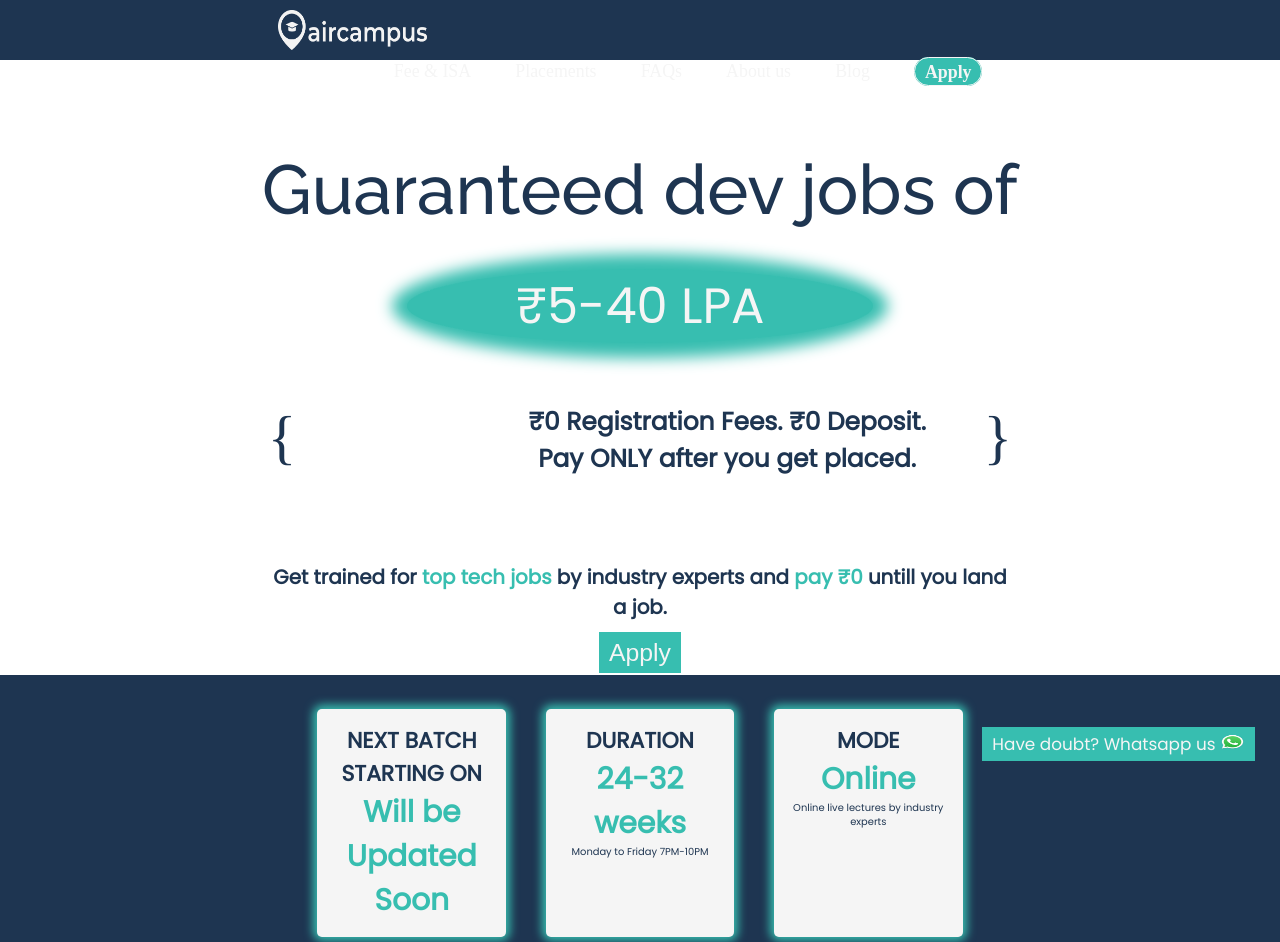
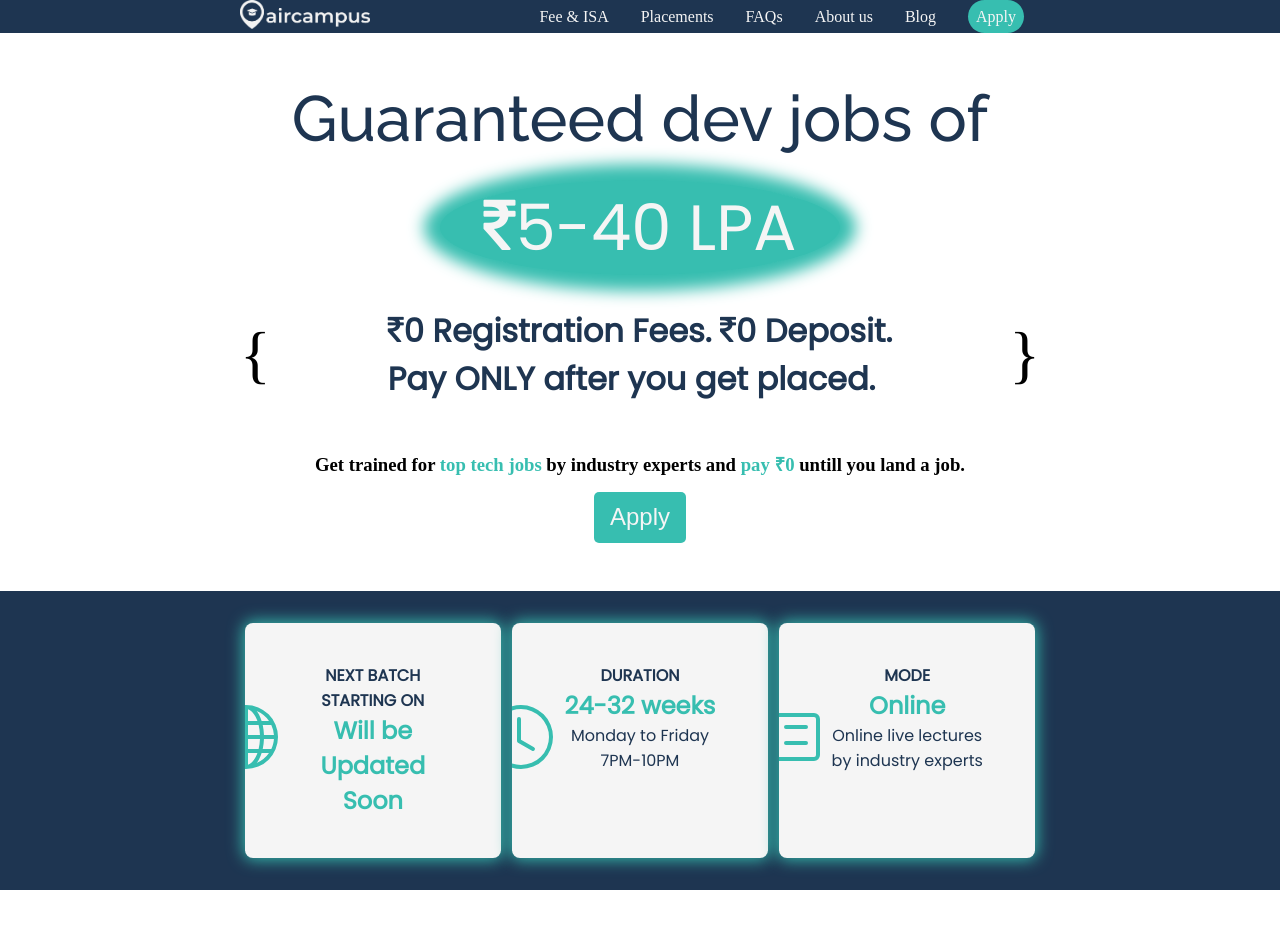
Before and after one commit to Ravi140891/AirCampus, a plain HTML site: page index.html in a window 1280 px wide. After the commit the page ends 890 px from the top, so only its background shows below. Drawn offline with Linux system fonts and the light colour scheme.

Commit message:
modified

```diff
--- a/index.html
+++ b/index.html
@@ -1,27 +1,32 @@
 <!DOCTYPE html>
 <html lang="en">
+
 <head>
     <meta charset="UTF-8">
     <meta http-equiv="X-UA-Compatible" content="IE=edge">
     <meta name="viewport" content="width=device-width, initial-scale=1.0">
     <link rel="stylesheet" href="style.css">
+    <link rel="stylesheet" href="https://cdnjs.cloudflare.com/ajax/libs/font-awesome/4.7.0/css/font-awesome.min.css">
     <link rel="preconnect" href="https://fonts.googleapis.com">
     <link rel="preconnect" href="https://fonts.gstatic.com" crossorigin>
     <link href="https://fonts.googleapis.com/css2?family=Poppins&display=swap" rel="stylesheet">
     <link rel="preconnect" href="https://fonts.googleapis.com">
     <link rel="preconnect" href="https://fonts.gstatic.com" crossorigin>
-    <link href="https://fonts.googleapis.com/css2?family=Libre+Baskerville:wght@700&family=Raleway:wght@300;400;500&display=swap" rel="stylesheet">
-    <title>AirCampus</title>
+    <link
+        href="https://fonts.googleapis.com/css2?family=Libre+Baskerville:wght@700&family=Raleway:wght@300;400;500&display=swap"
+        rel="stylesheet">
+    <title>Air Campus</title>
 </head>
+
 <body>
+    <div class="container">
         <header>
-        <div class="chat-bot">
-                <a href="#" class="bot">Have doubt? Whatsapp us <img src="WhatsApp_icon.png" alt=""></a>
+            <nav>
+                <div id="navbar">
+                    <div id="logo">
+                        <img src="logo.png" alt="">
                     </div>
-        <nav>
-            <div class="nav_bar">
-                <img src="logo.png" alt="Logo" class="logo">
-                <div class="menu">
+                    <div id="menu">
                         <ul>
                             <li><a>Fee & ISA</a></li>
                             <li><a>Placements</a></li>
@@ -34,42 +39,82 @@
                 </div>
             </nav>
         </header>
-
-    <section class="sec1">
-        <h1 class="heading">Guaranteed dev jobs of <br></h1>
-        <div><h1><p class="heading2">&#8377;5-40 LPA</p></h1></div>
+        <main>
+            <div class="sec1">
+                <h1 class="heading">Guaranteed dev jobs of </h1>
+                <h1 class="heading2"><i class="fa fa-rupee"></i>5-40 LPA</h1>
                 <div class="mid_sec">
-            <div class="brace1">{</div>
+                    <div class="brace">{</div>
                     <div class="para">
-            ₹0 Registration Fees. ₹0 Deposit. <br />
-            Pay ONLY after you get placed.
+                        <p><i class="fa fa-rupee"></i>0 Registration Fees. <i class="fa fa-rupee"></i>0 Deposit.</p>
+                        <p>Pay ONLY after you get placed.</p>
                     </div>
-            <div class="brace2">}</div>
+                    <div class="brace">}</div>
+                </div>
+                <h3>Get trained for <span style="color: #37BEB0;">top tech jobs</span> by industry experts and <span
+                        style="color: #37BEB0;">pay ₹0</span> untill you land a job.</h3>
+                <div class="btn"><button>Apply</button></div>
             </div>
             <div class="sec2">
-            <p>Get trained for <span style="color: #37BEB0;">top tech jobs</span> by industry experts and <span style="color: #37BEB0;">pay ₹0</span> untill you land a job.</p>
+                <div class="title first">
+                    <div class="globe">
+                        <svg xmlns="http://www.w3.org/2000/svg" width="4em" fill="#37beb0" class="bi bi-globe"
+                            viewBox="0 0 16 16">
+                            <path
+                                d="M0 8a8 8 0 1 1 16 0A8 8 0 0 1 0 8zm7.5-6.923c-.67.204-1.335.82-1.887 1.855A7.97 7.97 0 0 0 5.145 4H7.5V1.077zM4.09 4a9.267 9.267 0 0 1 .64-1.539 6.7 6.7 0 0 1 .597-.933A7.025 7.025 0 0 0 2.255 4H4.09zm-.582 3.5c.03-.877.138-1.718.312-2.5H1.674a6.958 6.958 0 0 0-.656 2.5h2.49zM4.847 5a12.5 12.5 0 0 0-.338 2.5H7.5V5H4.847zM8.5 5v2.5h2.99a12.495 12.495 0 0 0-.337-2.5H8.5zM4.51 8.5a12.5 12.5 0 0 0 .337 2.5H7.5V8.5H4.51zm3.99 0V11h2.653c.187-.765.306-1.608.338-2.5H8.5zM5.145 12c.138.386.295.744.468 1.068.552 1.035 1.218 1.65 1.887 1.855V12H5.145zm.182 2.472a6.696 6.696 0 0 1-.597-.933A9.268 9.268 0 0 1 4.09 12H2.255a7.024 7.024 0 0 0 3.072 2.472zM3.82 11a13.652 13.652 0 0 1-.312-2.5h-2.49c.062.89.291 1.733.656 2.5H3.82zm6.853 3.472A7.024 7.024 0 0 0 13.745 12H11.91a9.27 9.27 0 0 1-.64 1.539 6.688 6.688 0 0 1-.597.933zM8.5 12v2.923c.67-.204 1.335-.82 1.887-1.855.173-.324.33-.682.468-1.068H8.5zm3.68-1h2.146c.365-.767.594-1.61.656-2.5h-2.49a13.65 13.65 0 0 1-.312 2.5zm2.802-3.5a6.959 6.959 0 0 0-.656-2.5H12.18c.174.782.282 1.623.312 2.5h2.49zM11.27 2.461c.247.464.462.98.64 1.539h1.835a7.024 7.024 0 0 0-3.072-2.472c.218.284.418.598.597.933zM10.855 4a7.966 7.966 0 0 0-.468-1.068C9.835 1.897 9.17 1.282 8.5 1.077V4h2.355z" />
+                        </svg>
                     </div>
-        <div class="btn"><button>Apply</button></div>
-    </section>
-    <section>
-        <div class="sec3">
-            <div class="box">
-                <div class="title1">
-                <a href="#"><h4>NEXT BATCH STARTING ON</h4></a>
-                <a href="#"><h2 class="h2">Will be Updated Soon</h2></a>
+                    <div class="content">
+                    <a href="#">
+                        <h4>NEXT BATCH STARTING ON</h4>
+                    </a>
+                    <a href="#">
+                        <h2 class="h2">Will be Updated Soon</h2>
+                    </a>
                     </div>
-                <div class="title2">
-                <a href="#"><h4>DURATION</h4></a>
-                <a href="#"><h2 class="h2">24-32 weeks</h2></a>
+                </div>
+                <div class="title second">
+                    <div class="clock">
+                        <svg xmlns="http://www.w3.org/2000/svg" width="4em" fill="#37beb0" class="bi bi-clock"
+                            viewBox="0 0 16 16">
+                            <path
+                                d="M8 3.5a.5.5 0 0 0-1 0V9a.5.5 0 0 0 .252.434l3.5 2a.5.5 0 0 0 .496-.868L8 8.71V3.5z" />
+                            <path d="M8 16A8 8 0 1 0 8 0a8 8 0 0 0 0 16zm7-8A7 7 0 1 1 1 8a7 7 0 0 1 14 0z" />
+                        </svg>
+                    </div>
+                    <div class="content">
+                    <a href="#">
+                        <h4>DURATION</h4>
+                    </a>
+                    <a href="#">
+                        <h2 class="h2">24-32 weeks</h2>
+                    </a>
                     <p>Monday to Friday 7PM-10PM</p>
                     </div>
-                <div class="title3">
-                <a href="#"><h4>MODE</h4></a>
-                <a href="#"><h2 class="h2">Online</h2></a>
+                </div>
+                <div class="title third">
+                    <div class="checklist">
+                        <svg xmlns="http://www.w3.org/2000/svg" width="4em" fill="#37beb0" class="bi bi-card-checklist"
+                            viewBox="0 0 16 16">
+                            <path
+                                d="M14.5 3a.5.5 0 0 1 .5.5v9a.5.5 0 0 1-.5.5h-13a.5.5 0 0 1-.5-.5v-9a.5.5 0 0 1 .5-.5h13zm-13-1A1.5 1.5 0 0 0 0 3.5v9A1.5 1.5 0 0 0 1.5 14h13a1.5 1.5 0 0 0 1.5-1.5v-9A1.5 1.5 0 0 0 14.5 2h-13z" />
+                            <path
+                                d="M7 5.5a.5.5 0 0 1 .5-.5h5a.5.5 0 0 1 0 1h-5a.5.5 0 0 1-.5-.5zm-1.496-.854a.5.5 0 0 1 0 .708l-1.5 1.5a.5.5 0 0 1-.708 0l-.5-.5a.5.5 0 1 1 .708-.708l.146.147 1.146-1.147a.5.5 0 0 1 .708 0zM7 9.5a.5.5 0 0 1 .5-.5h5a.5.5 0 0 1 0 1h-5a.5.5 0 0 1-.5-.5zm-1.496-.854a.5.5 0 0 1 0 .708l-1.5 1.5a.5.5 0 0 1-.708 0l-.5-.5a.5.5 0 0 1 .708-.708l.146.147 1.146-1.147a.5.5 0 0 1 .708 0z" />
+                        </svg>
+                    </div>
+                    <div class="content">
+                    <a href="#">
+                        <h4>MODE</h4>
+                    </a>
+                    <a href="#">
+                        <h2 class="h2">Online</h2>
+                    </a>
                     <p>Online live lectures by industry experts</p>
                     </div>
                 </div>
             </div>
-    </section>
+        </main>
+    </div>
 </body>
+
 </html>
--- a/style.css
+++ b/style.css
@@ -1,247 +1,219 @@
-* {
+*{
   margin: 0;
   padding: 0;
   box-sizing: border-box;
 }
-html {
-  font-size: 62%;
+.container{
+  max-width: 100vw;
 }
-.nav_bar {
-  position: fixed;
+
+nav{
+  width: 100%;
+  padding: 0 15rem;
+  background-color: #1e3551;
+  max-height: max-content;
+  position: sticky;
   top: 0;
-  width: 100%;
-  height: 6rem;
-  background-color: #1e3551;
-  padding: 1rem;
-  box-sizing: border-box;
+
 }
-.logo {
-  width: 15rem;
-  height: 4rem;
-  margin-left: 27rem;
+
+#navbar{
+  max-width: 100%;
+  display: flex;
+  justify-content: space-between;
+  align-items: center;
 }
-.menu {
-  float: right;
+#logo{
+  max-width: 25%;
+}
+#logo img{
+  max-width: 65%;
+}
+#menu ul{
+  display: flex;
+  justify-content:center;
+  align-items: center;
   color: whitesmoke;
-  margin-right: 27rem;
-  width: fit-content;
-  font-size: 1.8rem;
 }
-.menu ul li {
+#menu ul li{
   list-style: none;
-  display: inline-block;
-  padding: 1rem 1.5rem;
-  box-sizing: border-box;
-  margin-left: .5rem;
-  margin-right: .5rem;
+  padding: 0 1rem;
+  width: max-content;;
+
 }
-li a {
+#menu li a:hover{
+  color: #1e3551;
+  background-color: whitesmoke;
   cursor: pointer;
+  padding: .5rem;
+  border-radius: 20px;
 }
-li a:hover {
-  border: 1px solid whitesmoke;
-  background-color: whitesmoke;
-  border-radius: 2rem;
-  padding: .2rem;
-  color: #1e3551;
-  box-sizing: border-box;
+#apply{
+  background-color: #37beb0;
+  padding: .5rem;
+  border-radius: 20px;
+}
+#menu li #apply:hover{
+  background-color: #37beb0;
+  padding: .5rem;
+  border-radius: 20px;
+  color: whitesmoke;
+}
+.sec1{
+  padding: 3rem 15rem;
 }
 .heading {
   text-align: center;
-  margin-top: 15rem;
   font-family: 'Raleway', sans-serif;
-  font-size: 7rem;
+  font-size: 4rem;
   font-weight: 500;
   color: #1e3551;
 }
 .heading2{
-  width:47rem;
+  max-width: 50%;
   font-family: "Poppins", sans-serif;
-  font-size: 5rem;
+  font-size: 4rem;
   font-weight: 500;
   color: whitesmoke;
-  margin:  4rem auto;
+  margin:  1.5rem auto;
   text-align: center;
   border: none;
-  /* border: 0.5px solid #09534c; */
   border-radius: 75%;
-  box-shadow: 0 0 1.5rem 1.5rem #37BEB0;
+  box-shadow: 0 0 1rem 1rem #37BEB0;
   background-color: #37BEB0;
-  margin-bottom: .5rem;
 }
 .mid_sec{
-    margin: 6rem 27rem;
-    position: relative;
+  display: flex;
+  justify-content: space-between;
   align-items: center;
-    height: 10rem;
+  margin: 2rem 0;
 }
-.brace1{
-    font-size: 6rem;
-    position: absolute;
-    color: #1e3551;
+.brace{
+  font-size: 4rem;
 }
 .para{
-    font-size: 2.5rem;
-    position: absolute;
-    text-align: center;
-    left: 35%;
+  font-size: 2rem;
   font-weight: 600;
     font-family: "Poppins", sans-serif;
     color: #1e3551;
 }
-.brace2{
-    position: absolute;
-    right: 0rem;
-    font-size: 6rem;
-    color: #1e3551;
-}
-.sec2{
-    margin: 1rem 27rem;
+.sec1 h3{
+  margin-top: 3rem;
   text-align: center;
-    font-family: "Poppins", sans-serif;
-    font-size: 2rem;
-    font-weight: 600;
-    color: #1e3551;
-    margin-top: 2.5rem;
 }
 .btn{
   text-align: center;
+  margin-top: 1rem;
 }
 .btn button{
     color: whitesmoke;
     background-color: #37BEB0;
     padding: .7rem 1rem;
-    font-size: 2.5rem;
+    font-size: 1.5rem;
+    border-radius: 5px;
     border: none;
     cursor: pointer;
 }
 .btn button:hover{
     background-color: #09534c;
 }
-.sec1{
-    height: 50rem;
+.sec2{
+  padding: 2rem 15rem;
+  display: flex;
+  justify-content: space-between;
+  flex-wrap: wrap;
+  background-color: #1e3551;
 }
-.sec3{
-  height: 27rem;
-  margin-top: 3rem;
-  background-color: #1e3551;
-  /* justify-content: center; */
-  /* align-items: center; */
-  padding-top: 3.5rem;
-  /* position: relative; */
+.sec2 h2{
+  color: #37BEB0;
 }
-.box{
-  margin: 0 32rem;
-  display: grid;
-  grid-template-columns: 1fr 1fr 1fr;
-  grid-gap: 4rem;
-  height: 20rem;
-}
-.title1{
+.title{
+  max-width: 32%;
+  min-width: 30%;
+  max-height: fit-content;
+  overflow: hidden;
   background-color: whitesmoke;
   text-align: center;
-  padding: 1.5rem;
+  padding: 1.5rem 2rem;
+  margin: 0 .3rem;
   font-family: "Poppins", sans-serif;
   color: #1e3551;
   border-radius: .5rem;
-  box-shadow: 0 0 1rem .4rem #37BEB0;
+  box-shadow: 0 0 1rem .1rem #37BEB0;
   transition-duration: 1s;
+  display: flex;
+  justify-content: space-between;
 }
-.title1 a{
+.title a{
   text-decoration: none;
   color: #1e3551;
   cursor: auto;
 }
-.h2{
-  font-size: 3rem;
-  color: #37BEB0;
+.title:hover{
+  margin-top: -1rem;
+  margin-bottom: 1rem;
 }
-.title2{
-  background-color: whitesmoke;
-  text-align: center;
-  padding: 1.5rem;
-  font-family: "Poppins", sans-serif;
-  color: #1e3551;
-  border-radius: 5px;
-  box-shadow: 0 0 1rem .4rem #37BEB0;
-  transition-duration: 1s;
+.title h4:hover{
+  color: #37beb0;
 }
-.title3{
-  background-color: whitesmoke;
-  text-align: center;
-  padding: 1.5rem;
-  font-family: "Poppins", sans-serif;
-  color: #1e3551;
-  border-radius: .5rem;
-  box-shadow: 0 0 1rem .4rem #37BEB0;
-  transition-duration: 1s;
+.first{
+  position: relative;
+  display: flex;
 }
-.title2 a{
-  text-decoration: none;
-  color: #1e3551;
-  cursor: auto;
+.content{
+  padding: 1rem;
 }
-.title3 a{
-  text-decoration: none;
-  color: #1e3551;
-  cursor: auto;
+.globe{
+  position: absolute;
+  left: -12%;
+  max-width: 30%;
+  margin-right: 3rem;
+  align-self: center;
 }
-#apply{
-  font-weight: 600;
-  background-color: #37BEB0;
-  color: whitesmoke;
-  border: 1px solid whitesmoke;
-  border-radius: 2rem;
-  padding: .4rem 1rem;
+.second{
+  position: relative;
+  display: flex;
 }
-.title1:hover{
-  margin-top: -2.5rem;
-  margin-bottom: 2.5rem;
+.clock{
+  position: absolute;
+  left: -9%;
+  max-width: 30%;
+  margin-right: 3rem;
+  align-self: center;
 }
-.title2:hover{
-  margin-top: -2.5rem;
-  margin-bottom: 2.5rem;
+.third{
+  position: relative;
+  display: flex;
 }
-.title3:hover{
-  margin-top: -2.5rem;
-  margin-bottom: 2.5rem;
+.checklist{
+  position: absolute;
+  left: -9%;
+  max-width: 30%;
+  margin-right: 3rem;
+  align-self: center;
 }
-.title1 a h4:hover{
-  color:#37BEB0
+
+
+
+
+
+
+
+
+@media (max-width:750px) {
+  #menu{
+    display: none;
   }
-.title2 a h4:hover{
-  color:#37BEB0
+  nav{
+    padding: 0 1rem;
   }
-.title3 a h4:hover{
-  color:#37BEB0
+  #logo{
+    max-width: 50%;
+    min-width: 2rem;
   }
-.chat-bot{
-  position: fixed;
-  bottom: 3rem;
-  right:0;
-  z-index: 1;
-  width: 30rem;
-  height: 5rem;
-  font-size: 1.7rem;
-  font-family: "Poppins", sans-serif;
+  #navbar{
+    justify-content: flex-start;
+    max-width: 100%;
+    min-width: 100%;
   }
-.chat-bot a{
-  text-decoration: none;
-  color: whitesmoke;
-  background-color: #37BEB0;
-  padding: .5rem 1rem;
 }
-.chat-bot a img{
-  width: 2.5rem;
-  height: 3rem;
-  padding-top: 1.3rem;
-}
-h4 {
-  font-size: 2.2rem;
-}
-.icon{
-  color: #37BEB0;
-}
-.fa-whatsapp{
-  font-size: 7rem;
-}
```
Also changed, not shown: WhatsApp_icon.png (deleted). Lines whose indentation alone changed are shown as unchanged.
